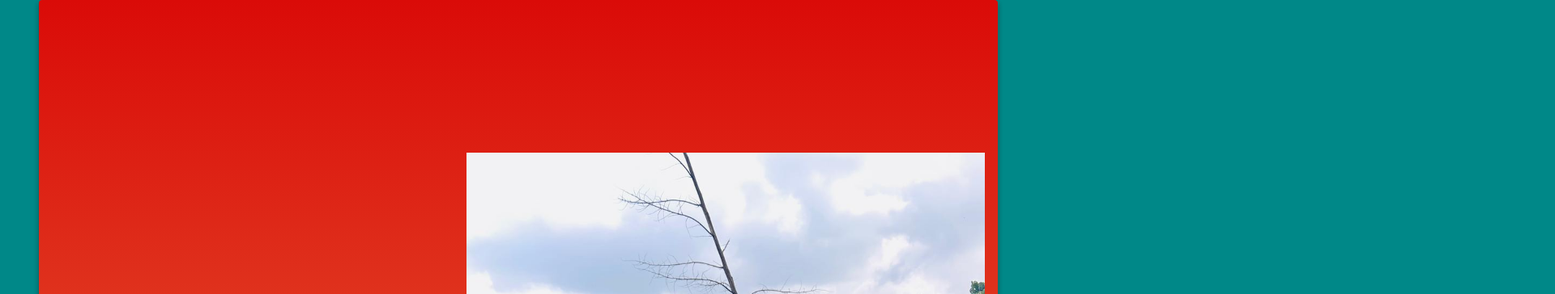
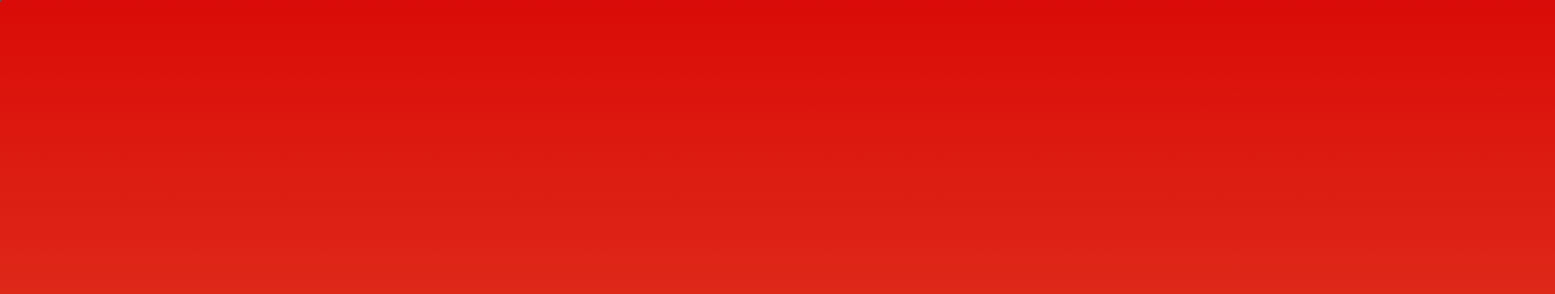
Before and after one commit to jayabal90/wishes-to-keerthi, a plain HTML site: page index.html in a window 1280 px wide. Shown: the top 364 px of the page at 81% size, 1920 px wide, since content can reach past the window. Drawn offline with Linux system fonts and the light colour scheme.

Commit message:
Update index.css

```diff
--- a/index.css
+++ b/index.css
@@ -15,8 +15,8 @@ body{
     background: -moz-linear-gradient(bottom, #ec8e4f, #DA0B08);
     background: linear-gradient(to top, #ec8e4f, #DA0B08);
     border-radius: 4px;
-    height: 150vh;
-    width: 90vw;
+    height: 200vh;
+    width: 150vw;
     box-shadow: 0 3px 6px rgba(0, 0, 0, 0.16), 0 3px 6px rgba(0, 0, 0, 0.23);
     text-align: center;
     display: flex;
```
